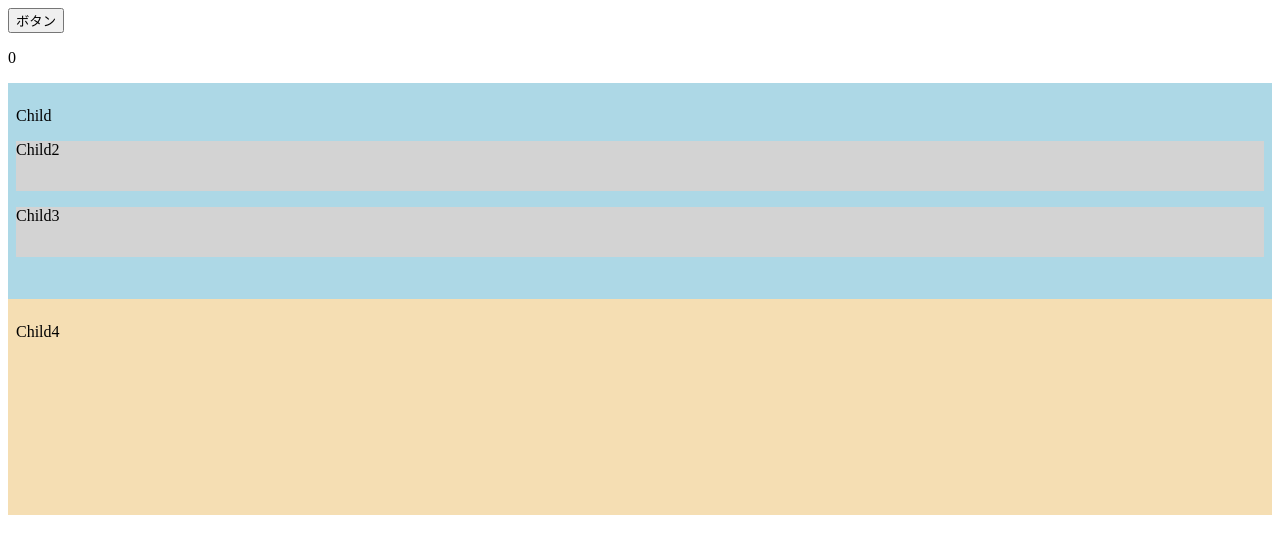
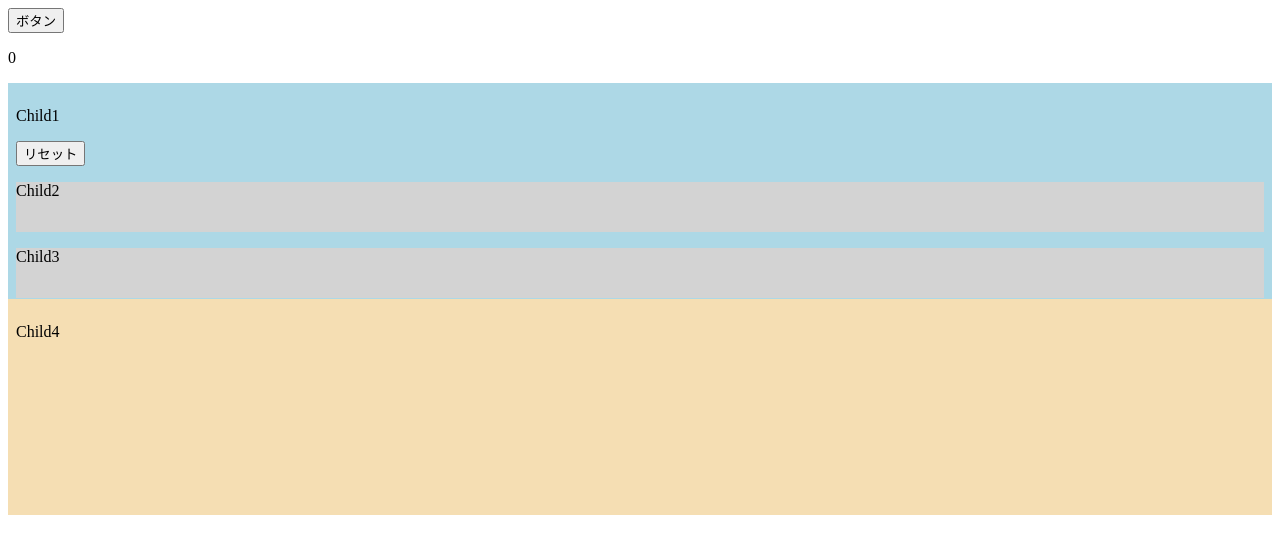
Before and after one commit to Atsushi0915/react_sample_app2, a React (Create React App) app: page / in a window 1280 px wide. Shown: the top 554 px of the page. Built offline with nearby package versions, Linux system fonts and the light colour scheme.

Commit message:
関数のメモ化

```diff
--- a/src/App.jsx
+++ b/src/App.jsx
@@ -1,4 +1,4 @@
-import { useState, memo } from "react";
+import { useState, memo, useCallback } from "react";
 import { Child1 } from "./components/Child1"
 import { Child4 } from "./components/Child4"
 
@@ -11,11 +11,16 @@
     setNum(num + 1);
   };
 
+  const onClickReset = useCallback(() => {
+    setNum(0);
+  }, []);
+
+
   return (
     <>
       <button onClick={onClickButton}>ボタン</button>
       <p>{num}</p>
-      <Child1 />
+      <Child1 onClickReset={onClickReset} />
       <Child4 />
     </>
   );
--- a/src/components/Child1.jsx
+++ b/src/components/Child1.jsx
@@ -8,12 +8,15 @@
   padding: "8px"
 };
 
-export const Child1 = memo(() => {
+export const Child1 = memo((props) => {
   console.log("Child1レンダリング");
+
+  const { onClickReset } = props;
 
   return (
     <div style={style}>
-      <p>Child</p>
+      <p>Child1</p>
+      <button onClick={onClickReset}>リセット</button>
       <Child2 />
       <Child3 />
     </div>
```
